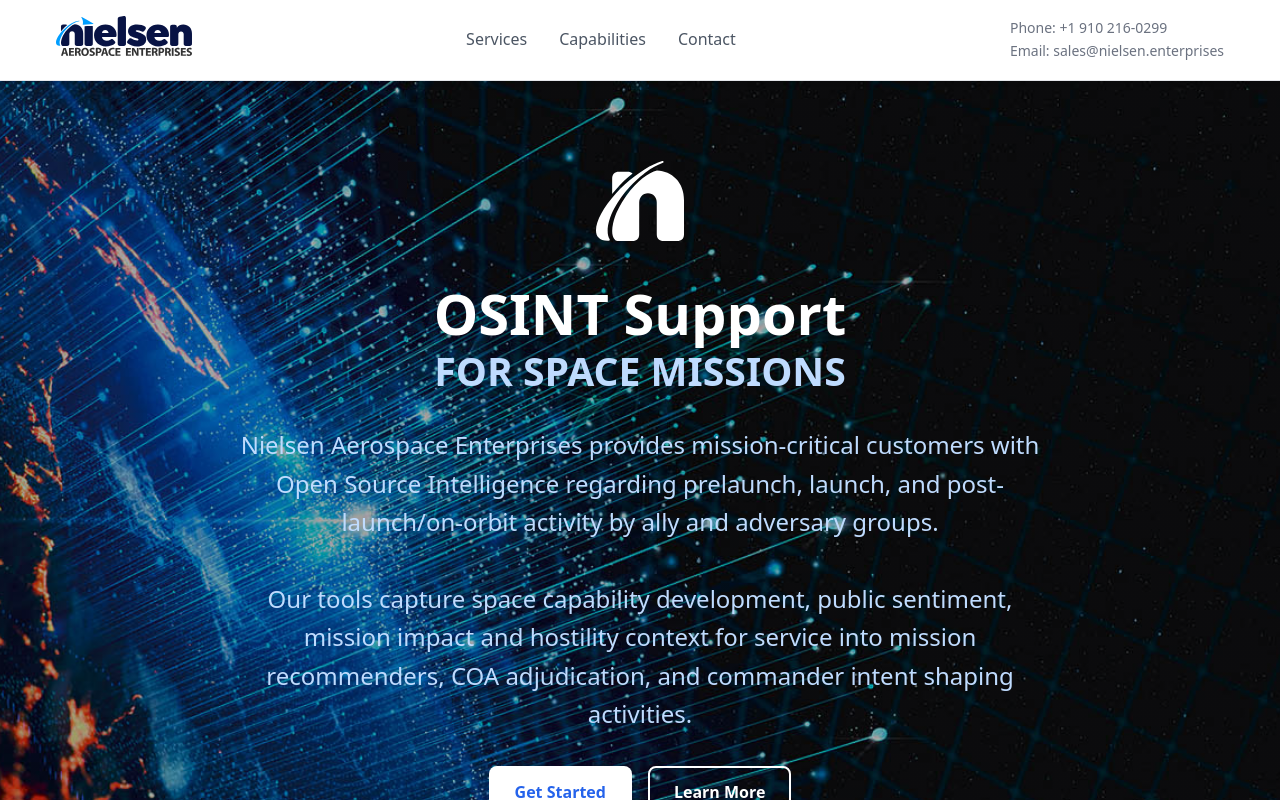
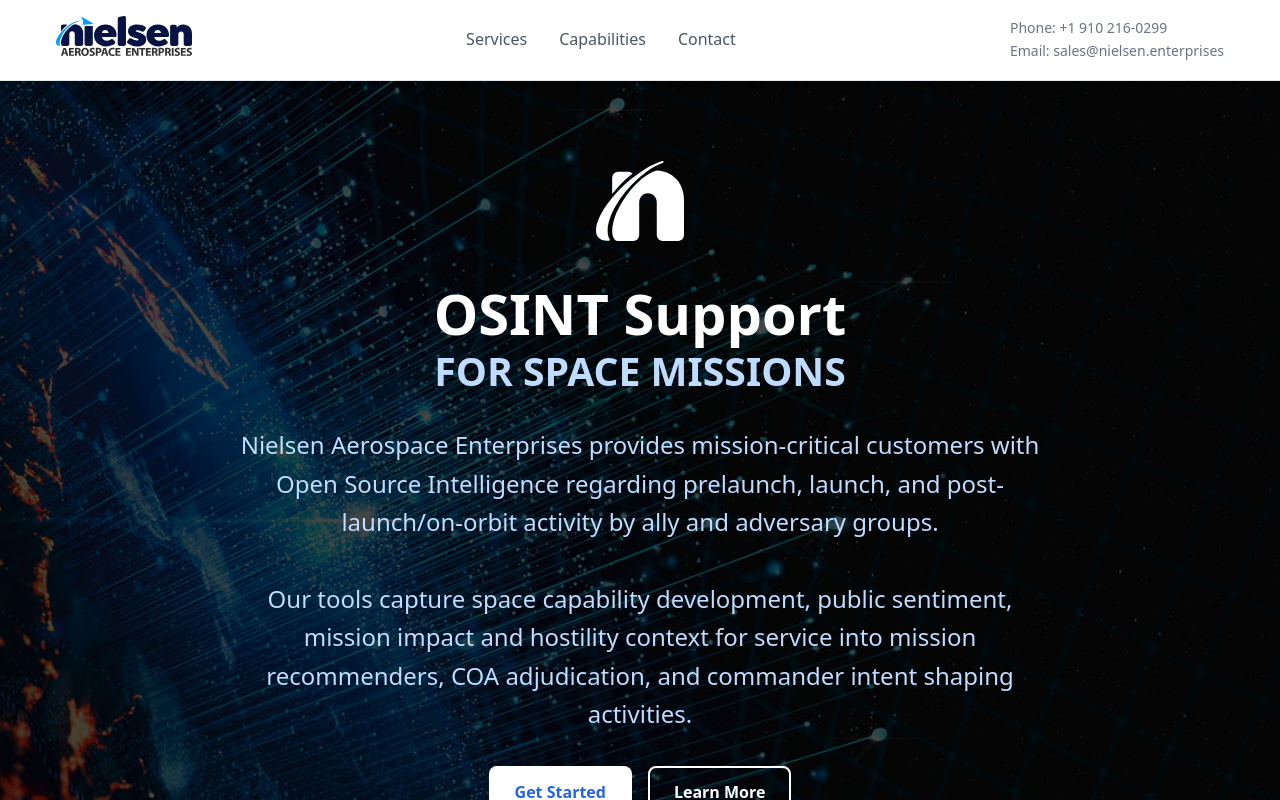
Before and after one commit to nielsen-enterprises/fictional-lamp, a Next.js app: page / in a window 1280 px wide. Shown: the top 800 px of the page. Built offline with nearby package versions, Linux system fonts and the light colour scheme.

Commit message:
Increase hero background overlay to 70% for better contrast
- Adjusted linear-gradient rgba value from 0.3 to 0.7 for increased darkness and improved text readability

```diff
--- a/styles/globals.css
+++ b/styles/globals.css
@@ -76,7 +76,7 @@
 
 /* Hero styles */
 .hero {
-  background: linear-gradient(rgba(0, 0, 0, 0.3), rgba(0, 0, 0, 0.3)), url('/bg.jpg');
+  background: linear-gradient(rgba(0, 0, 0, 0.7), rgba(0, 0, 0, 0.7)), url('/bg.jpg');
   background-size: cover;
   background-position: center;
   background-repeat: no-repeat;
```
